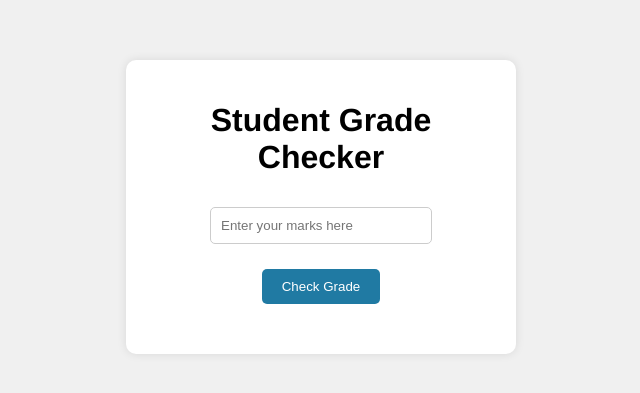
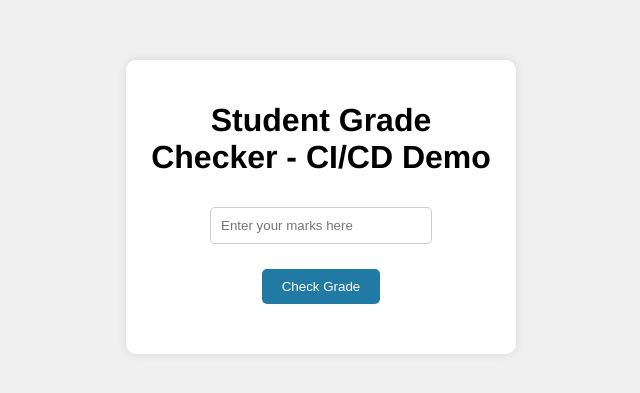
Before and after one commit to xiaok1981/Student-Grade-Checker, a website: page index.html in a window 1280 px wide. Shown: the part 201-594 px from the top of the page, without its empty margins (319-959 px from the left). Drawn offline with Linux system fonts and the light colour scheme.

Commit message:
Add CD workflow and update title for CI/CD demo

```diff
--- a/index.html
+++ b/index.html
@@ -8,7 +8,7 @@
 
 <body>
     <div class="container">
-        <h1>Student Grade Checker</h1>
+        <h1>Student Grade Checker - CI/CD Demo</h1>
 
         <input type="number" id="marks" placeholder="Enter your marks here" min="0" max="100">
         <button onclick="checkGrade()">Check Grade</button>
```
Also changed, not shown: .github/workflows/cd.yml (added).
